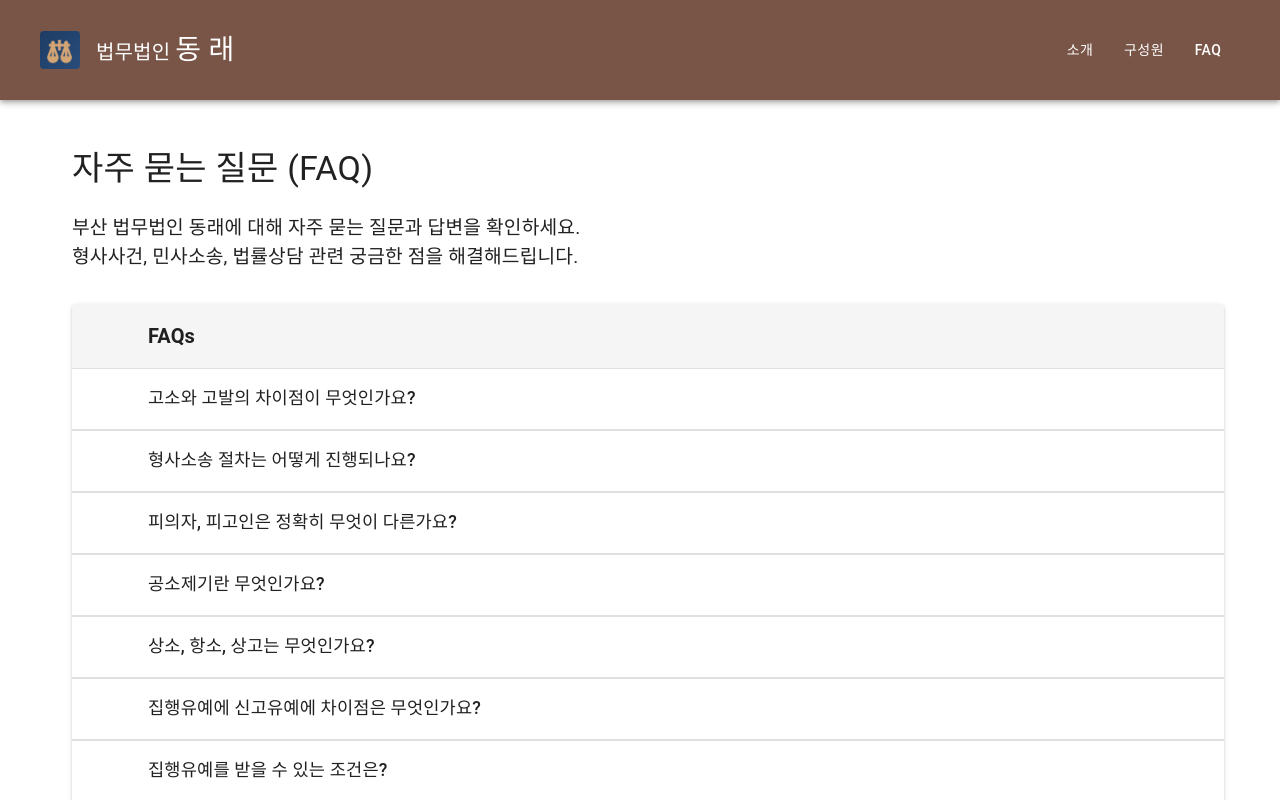
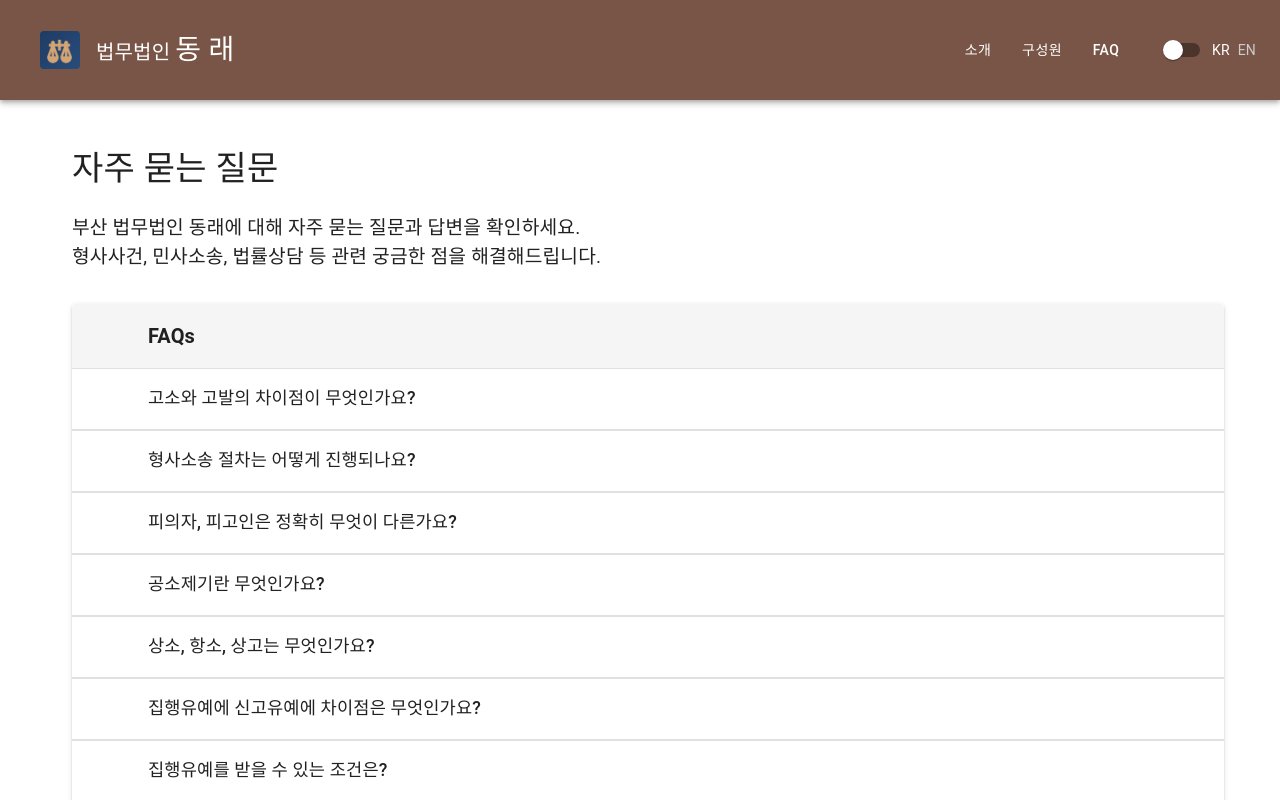
Before and after one commit to minyyi/dongrae, a React (Vite) app: page /faq in a window 1280 px wide. Shown: the top 800 px of the page. Built offline with nearby package versions, Linux system fonts and the light colour scheme; some icons are missing.

Commit message:
영어버전 추가

```diff
--- a/src/components/FaqTable.jsx
+++ b/src/components/FaqTable.jsx
@@ -14,6 +14,7 @@ import Typography from "@mui/material/Typography";
 import Paper from "@mui/material/Paper";
 import KeyboardArrowDownIcon from "@mui/icons-material/KeyboardArrowDown";
 import KeyboardArrowUpIcon from "@mui/icons-material/KeyboardArrowUp";
+import { getCurrentLanguage, getLanguageText } from "../utils/language";
 
 const Row = (props) => {
   const { row, index } = props;
@@ -68,7 +69,7 @@ const Row = (props) => {
                 gutterBottom
                 sx={{ color: "#3A6D8C", mb: 1, fontSize: "1rem" }}
               >
-                답변
+                {getLanguageText("답변", "Answer")}
               </Typography>
               <Typography
                 variant="body1"
@@ -192,7 +193,33 @@ export const faqData = [
   },
 ];
 
+export const faqDataEn = [
+  {
+    Q: "What is the difference between accusation and denunciation?",
+    A: "An accusation is when a person with the right to accuse, namely the 'victim who suffered from the crime' or 'a person with a certain relationship with the victim,' reports criminal facts to investigative agencies (prosecutors, police, labor inspectors, etc.) to seek punishment of the perpetrator.\n\nA denunciation is when someone other than the accuser and the perpetrator reports criminal facts to investigative agencies and expresses their intention to seek punishment of the perpetrator. A simple damage report cannot constitute a denunciation.\n\nSimply put, an accusation is made directly by the victim or accuser of a criminal case, while a denunciation is made by a third party.",
+  },
+  {
+    Q: "How does criminal litigation proceed?",
+    A: "Criminal litigation generally proceeds in the following steps:\n\n1. Investigation stage: Investigation by police or prosecutors\n2. Indictment stage: Prosecutor's decision on whether to indict\n3. Trial stage: Court proceedings\n4. Judgment stage: Court's final judgment\n\nAt each stage, the rights of suspects/defendants are guaranteed, and they have the right to legal assistance.",
+  },
+  {
+    Q: "What exactly is the difference between a suspect and a defendant?",
+    A: "The differences between suspects and defendants are as follows:\n\n• Suspect: A person who becomes the subject of investigation by investigative agencies (police, prosecutors)\n• Defendant: A person who is indicted by prosecutors and stands trial in court\n\nIn other words, they are called 'suspects' during the investigation stage and 'defendants' during the trial stage.",
+  },
+  {
+    Q: "What legal services do you provide?",
+    A: "Dongrae Law Firm provides comprehensive legal services including:\n\n• Civil Litigation: Contract disputes, damages, real estate disputes\n• Criminal Defense: Criminal case defense, arrest warrant response\n• Corporate Law: Contract drafting, legal consultation, corporate consulting\n• Family Law: Divorce, custody, inheritance matters\n• Real Estate Law: Property transactions, disputes, registration\n\nWe serve clients throughout Busan Metropolitan City with experienced attorneys.",
+  },
+  {
+    Q: "How can I schedule a consultation?",
+    A: "You can schedule a consultation through the following methods:\n\n• Phone: Call 051-507-7000 during business hours\n• Online: Submit a consultation request through our website\n• Visit: Walk-in consultations available during office hours\n\nOffice Hours: Monday to Friday, 9:00 AM to 6:00 PM\nLocation: Seheon Building 5F, 1490-3 Geoje 1-dong, Yeonje-gu, Busan\n\nInitial consultations are free of charge.",
+  },
+];
+
 const FaqTable = () => {
+  const currentLang = getCurrentLanguage();
+  const currentFaqData = currentLang === "en" ? faqDataEn : faqData;
+
   return (
     <section aria-labelledby="faq-heading">
       <TableContainer
@@ -203,7 +230,7 @@ const FaqTable = () => {
           boxShadow: 2,
         }}
       >
-        <Table aria-label="자주 묻는 질문 테이블">
+        <Table aria-label="faq table">
           <TableHead>
             <TableRow sx={{ backgroundColor: "#f5f5f5" }}>
               <TableCell sx={{ width: 50 }} />
@@ -220,7 +247,7 @@ const FaqTable = () => {
             </TableRow>
           </TableHead>
           <TableBody>
-            {faqData.map((faq, index) => (
+            {currentFaqData.map((faq, index) => (
               <Row key={index} row={faq} index={index} />
             ))}
           </TableBody>
--- a/src/layout/Layout.jsx
+++ b/src/layout/Layout.jsx
@@ -1,4 +1,3 @@
-import React from "react";
 import NavBar from "./navBar/NavBar";
 import Footer from "./footer/Footer";
 import { Box } from "@mui/material";
@@ -19,7 +18,6 @@ const Layout = ({ children }) => {
           flexGrow: 1,
           display: "flex",
           flexDirection: "column",
-          mb: 4,
         }}
       >
         {children}
--- a/src/layout/navBar/NavBar.jsx
+++ b/src/layout/navBar/NavBar.jsx
@@ -1,25 +1,52 @@
+import { useState, useEffect } from "react";
 import { useLocation, useNavigate } from "react-router-dom";
 import AppBar from "@mui/material/AppBar";
 import Box from "@mui/material/Box";
 import Button from "@mui/material/Button";
 import Toolbar from "@mui/material/Toolbar";
 import Typography from "@mui/material/Typography";
+import Switch from "@mui/material/Switch";
+import FormControlLabel from "@mui/material/FormControlLabel";
+import {
+  getCurrentLanguage,
+  switchLanguage,
+  getLanguageText,
+} from "../../utils/language";
 
 const NavBar = () => {
   const navigate = useNavigate();
   const clickLogo = () => {
     navigate("/");
   };
-  const location = useLocation(); // 현재 경로 가져오기
-  // const isLandingPage = location.pathname === "/landing"; // LandingPage 여부 확인
+  const location = useLocation();
+  const [currentLang, setCurrentLang] = useState("ko");
+
+  useEffect(() => {
+    setCurrentLang(getCurrentLanguage());
+  }, []);
+
   const pages = [
-    { name: "소개", path: "/info" },
-    { name: "구성원", path: "/members" },
-    { name: "FAQ", path: "/faq" },
+    {
+      name: getLanguageText("소개", "About"),
+      path: "/info",
+    },
+    {
+      name: getLanguageText("구성원", "Members"),
+      path: "/members",
+    },
+    {
+      name: getLanguageText("FAQ", "FAQ"),
+      path: "/faq",
+    },
   ];
 
   const handlePageClick = (path) => {
     navigate(path);
+  };
+
+  const handleLanguageToggle = () => {
+    const newLang = currentLang === "ko" ? "en" : "ko";
+    switchLanguage(newLang);
   };
 
   return (
@@ -51,7 +78,10 @@ const NavBar = () => {
           >
             <img
               src="/favicon.png"
-              alt="logo"
+              alt={getLanguageText(
+                "법무법인 동래 로고",
+                "Dongrae Law Firm Logo"
+              )}
               itemProp="logo"
               style={{
                 width: "40px",
@@ -68,7 +98,14 @@ const NavBar = () => {
                 ml: 2,
               }}
             >
-              법무법인 <span style={{ fontSize: "28px" }}>동 래</span>
+              {getLanguageText(
+                <>
+                  법무법인 <span style={{ fontSize: "28px" }}>동 래</span>
+                </>,
+                <>
+                  <span style={{ fontSize: "28px" }}>Dongrae</span> Law Firm
+                </>
+              )}{" "}
             </Typography>
           </Box>
 
@@ -89,7 +126,6 @@ const NavBar = () => {
                   color: "inherit",
                   textDecoration: "none",
                   display: "flex",
-                  // 클릭 효과 제거
                   "&:active": {
                     transform: "none",
                     boxShadow: "none",
@@ -98,17 +134,13 @@ const NavBar = () => {
                     outline: "none",
                     boxShadow: "none",
                   },
-                  // hover 효과 개선
                   "&:hover": {
                     boxShadow: "0px 1px 4px rgba(0, 0, 0, 0.12)",
-                    transform: "translateY(-1px)", // scale 대신 위로 살짝 이동
-                    fontSize: "1.02em", // 글자 크기를 직접 조정
+                    transform: "translateY(-1px)",
+                    fontSize: "1.02em",
                   },
-                  // 부드러운 전환 효과
-                  transition: "all 0.15s ease-out", // 시간 단축하고 ease-out 사용
-                  // 기본 상태
+                  transition: "all 0.15s ease-out",
                   boxShadow: "none",
-                  // 텍스트 선명도 보장
                   fontSmooth: "always",
                   WebkitFontSmoothing: "antialiased",
                   MozOsxFontSmoothing: "grayscale",
@@ -119,6 +151,47 @@ const NavBar = () => {
             ))}
           </Box>
           {/* <Button color="inherit">Login</Button> */}
+
+          {/* 언어 토글 스위치 */}
+          <FormControlLabel
+            control={
+              <Switch
+                checked={currentLang === "en"}
+                onChange={handleLanguageToggle}
+                sx={{
+                  "& .MuiSwitch-switchBase.Mui-checked": {
+                    color: "#d4af37",
+                  },
+                  "& .MuiSwitch-switchBase.Mui-checked + .MuiSwitch-track": {
+                    backgroundColor: "#d4af37",
+                  },
+                }}
+              />
+            }
+            label={
+              <Box sx={{ display: "flex", alignItems: "center", gap: 1 }}>
+                <Typography
+                  variant="body2"
+                  sx={{ color: currentLang === "ko" ? "#fff" : "#ccc" }}
+                >
+                  KR
+                </Typography>
+                <Typography
+                  variant="body2"
+                  sx={{ color: currentLang === "en" ? "#fff" : "#ccc" }}
+                >
+                  EN
+                </Typography>
+              </Box>
+            }
+            sx={{
+              margin: 0,
+              "& .MuiFormControlLabel-label": {
+                fontSize: "0.875rem",
+              },
+            }}
+          />
+          {/* </Box> */}
         </Toolbar>
       </AppBar>
     </Box>
--- a/src/pages/FaqPage.jsx
+++ b/src/pages/FaqPage.jsx
@@ -2,9 +2,12 @@
 import { useEffect } from "react";
 import CommonContainer from "../components/CommonContainer";
 import { Typography, Box } from "@mui/material";
-import FaqTable, { faqData } from "../components/FaqTable"; // faqData import 추가
+import FaqTable, { faqData, faqDataEn } from "../components/FaqTable";
+import { getCurrentLanguage, getLanguageText } from "../utils/language";
 
 const FaqPage = () => {
+  const currentLang = getCurrentLanguage();
+  const currentFaqData = currentLang === "en" ? faqDataEn : faqData;
   // JSON-LD 스키마 추가
   useEffect(() => {
     const faqJsonLd = {
@@ -36,21 +39,24 @@ const FaqPage = () => {
         }
       });
     };
-  }, []);
+  }, [currentFaqData]);
 
   return (
     <CommonContainer>
       <Typography component="h1" variant="h4">
-        자주 묻는 질문 (FAQ)
+        {getLanguageText("자주 묻는 질문", "Frequently Asked Questions")}
       </Typography>
       <br />
       <Typography
         component="h2"
         sx={{ fontSize: "1.2rem", whiteSpace: "pre-line" }}
       >
-        부산 법무법인 동래에 대해 자주 묻는 질문과 답변을 확인하세요.
-        <br />
-        형사사건, 민사소송, 법률상담 관련 궁금한 점을 해결해드립니다.
+        {getLanguageText(
+          `부산 법무법인 동래에 대해 자주 묻는 질문과 답변을 확인하세요.
+형사사건, 민사소송, 법률상담 등 관련 궁금한 점을 해결해드립니다.`,
+          `Check out frequently asked questions and answers about Dongrae Law Firm in Busan.
+We solve your questions related to criminal cases, civil litigation, and legal consultation.`
+        )}
       </Typography>
       <Box>
         <FaqTable />
--- a/src/pages/Info.jsx
+++ b/src/pages/Info.jsx
@@ -1,25 +1,30 @@
 import { Typography } from "@mui/material";
 import CommonContainer from "../components/CommonContainer";
+import { getLanguageText, getCurrentLanguage } from "../utils/language";
 
 const Info = () => {
+  const currentLang = getCurrentLanguage();
   return (
     <CommonContainer>
       <Typography component="h1" variant="h4">
-        법률, 그 이상의 가치를 추구합니다
+        {getLanguageText(
+          "법률, 그 이상의 가치를 추구합니다",
+          "Pursuing Values Beyond Law"
+        )}
       </Typography>
       <br />
       <Typography
         component="h2"
         sx={{ fontSize: "1.2rem", whiteSpace: "pre-line" }}
       >
-        법무법인 동래는 1995년 부산에 설립되어 지역 밀착형 법률 서비스를
-        제공하고 있는 중소규모 로펌입니다.
-        <br />
-        이태환 대표 변호사님은 민·형사 및 건설·의료 등 다양한 분야를 다루며,
-        공공기관 고문 변호사의 경험도 갖추고 있습니다.
-        <br />
-        부산지역에서 근무하며 균형 있는 업무와 생활을 원하는 분께 적합한
-        로펌입니다.
+        {getLanguageText(
+          `법무법인 동래는 1995년 부산에 설립되어 지역 밀착형 법률 서비스를 제공하고 있는 중소규모 로펌입니다.
+이태환 대표 변호사님은 민·형사 및 건설·의료 등 다양한 분야를 다루며, 공공기관 고문 변호사의 경험도 갖추고 있습니다.
+부산지역에서 근무하며 균형 있는 업무와 생활을 원하는 분께 적합한 로펌입니다.`,
+          `Dongrae Law Firm was established in Busan in 1995 and is a small to medium-sized law firm providing community-focused legal services.
+Attorney Lee Taehwan, the representative lawyer, handles various fields including civil, criminal, construction, and medical law, and has experience as a legal advisor for public institutions.
+This is a law firm suitable for those who want to work in the Busan area with a balanced work and life.`
+        )}
       </Typography>
     </CommonContainer>
   );
--- a/src/pages/LandingPage.jsx
+++ b/src/pages/LandingPage.jsx
@@ -9,6 +9,7 @@ import {
   DialogContent,
   DialogActions,
 } from "@mui/material";
+import { getCurrentLanguage, getLanguageText } from "../utils/language";
 
 // 완전히 새로운 스타일 컴포넌트들 (DOM에 불필요한 props 전달 방지)
 const GeometricShape = styled("div", {
@@ -88,52 +89,68 @@ const generateFixedParticles = () => {
 };
 
 const HeroSection = () => {
+  const currentLang = getCurrentLanguage();
+
   useEffect(() => {
     const organizationSchema = {
       "@context": "https://schema.org",
       "@type": "LegalService",
-      name: "법무법인 동래",
-      alternateName: "부산 법무법인 동래",
-      url: "https://www.dongraelaw.shop/",
+      name: currentLang === "en" ? "Dongrae Law Firm" : "법무법인 동래",
+      alternateName:
+        currentLang === "en" ? "Busan Dongrae Law Firm" : "부산 법무법인 동래",
+      url:
+        currentLang === "en"
+          ? "https://en.dongraelaw.shop/"
+          : "https://ko.dongraelaw.shop/",
       logo: "https://www.dongraelaw.shop/logo.png",
       telephone: "051-507-7000",
       address: {
         "@type": "PostalAddress",
-        streetAddress: "거제1동 1490‑3 세헌빌딩 5층",
-        addressLocality: "부산광역시",
-        addressRegion: "연제구",
+        streetAddress: "Seheon Building 5F, 1490-3 Geoje 1-dong",
+        addressLocality: "Busan",
+        addressRegion: "Yeonje-gu",
         postalCode: "47500",
         addressCountry: "KR",
       },
-      areaServed: "부산광역시",
+      areaServed:
+        currentLang === "en" ? "Busan Metropolitan City" : "부산광역시",
       openingHours: "Mo-Fr 09:00-18:00",
       priceRange: "$$",
       hasOfferCatalog: {
         "@type": "OfferCatalog",
-        name: "법률 서비스",
+        name: currentLang === "en" ? "Legal Services" : "법률 서비스",
         itemListElement: [
           {
             "@type": "Offer",
             itemOffered: {
               "@type": "Service",
-              name: "민사소송",
-              description: "계약분쟁, 손해배상, 부동산분쟁 전문",
+              name: currentLang === "en" ? "Civil Litigation" : "민사소송",
+              description:
+                currentLang === "en"
+                  ? "Contract disputes, damages, real estate disputes"
+                  : "계약분쟁, 손해배상, 부동산분쟁 전문",
             },
           },
           {
             "@type": "Offer",
             itemOffered: {
               "@type": "Service",
-              name: "형사변호",
-              description: "형사사건 전문 변호, 구속영장 대응",
+              name: currentLang === "en" ? "Criminal Defense" : "형사변호",
+              description:
+                currentLang === "en"
+                  ? "Criminal case defense, arrest warrant response"
+                  : "형사사건 전문 변호, 구속영장 대응",
             },
           },
           {
             "@type": "Offer",
             itemOffered: {
               "@type": "Service",
-              name: "기업법무",
-              description: "계약서 작성, 법률 자문, 기업 컨설팅",
+              name: currentLang === "en" ? "Corporate Law" : "기업법무",
+              description:
+                currentLang === "en"
+                  ? "Contract drafting, legal consultation, corporate consulting"
+                  : "계약서 작성, 법률 자문, 기업 컨설팅",
             },
           },
         ],
@@ -150,12 +167,12 @@ const HeroSection = () => {
         'script[type="application/ld+json"]'
       );
       scripts.forEach((s) => {
-        if (s.text.includes('"name":"법무법인 동래"')) {
+        if (s.text.includes('"@type":"LegalService"')) {
           document.head.removeChild(s);
         }
       });
     };
-  }, []);
+  }, [currentLang]);
 
   const heroRef = useRef(null);
   const [particles, setParticles] = useState([]);
@@ -373,7 +390,7 @@ const HeroSection = () => {
               mb: 6,
             }}
           >
-            법무법인 동래
+            {getLanguageText("법무법인 동래", "Dongrae Law Firm")}
           </Typography>
         </Box>
 
@@ -391,9 +408,18 @@ const HeroSection = () => {
             lineHeight: 1.4,
           }}
         >
+          {getLanguageText(
+            <>
               신뢰할 수 있는
               <br />
               법률 파트너
+            </>,
+            <>
+              Trusted
+              <br />
+              Legal Partner
+            </>
+          )}
         </Typography>
 
         <Typography
@@ -409,9 +435,20 @@ const HeroSection = () => {
             fontWeight: 300,
           }}
         >
+          {getLanguageText(
+            <>
               전문성과 경험을 바탕으로 최고의 법률 서비스를 제공합니다
               <br />
               기업법무 • 민사소송 • 형사변호 • 국제거래
+            </>,
+            <>
+              Providing the best legal services based on expertise and
+              experience
+              <br />
+              Corporate Law • Civil Litigation • Criminal Defense •
+              International Trade
+            </>
+          )}{" "}
         </Typography>
 
         <div
@@ -426,7 +463,10 @@ const HeroSection = () => {
           <Button
             variant="contained"
             onClick={() => setOpen(true)}
-            aria-label="무료 상담 신청하기"
+            aria-label={getLanguageText(
+              "무료 상담 신청하기",
+              "Request Free Consultation"
+            )}
             sx={{
               padding: "18px 40px",
               background: "linear-gradient(45deg, #d4af37, #f1c40f)",
@@ -460,40 +500,10 @@ const HeroSection = () => {
               },
             }}
           >
-            무료 상담 신청
+            {getLanguageText("무료 상담 신청", "Free Consultation")}
           </Button>
         </div>
       </Box>
-
-      {/* 스크롤 인디케이터 */}
-      {/* {isClient && (
-        <div
-          className="scroll-indicator"
-          aria-hidden="true"
-          role="presentation"
-          style={{
-            position: "absolute",
-            bottom: "30px",
-            left: "50%",
-            transform: "translateX(-50%)",
-            opacity: 0,
-            animation: "fadeIn 5s ease-out 5s forwards",
-            pointerEvents: "none",
-          }}
-        >
-          <div
-            className="scroll-arrow"
-            style={{
-              width: "30px",
-              height: "30px",
-              borderRight: "2px solid #d4af37",
-              borderBottom: "2px solid #d4af37",
-              transform: "rotate(45deg)",
-              animation: "bounce 2s infinite",
-            }}
-          />
-        </div>
-      )} */}
 
       {/* 상담 신청 다이얼로그 */}
       <Dialog
@@ -509,16 +519,19 @@ const HeroSection = () => {
           aria-label="051-507-7000번으로 즉시 전화상담"
           id="consultation-dialog-title"
         >
-          무료 상담 신청
+          {getLanguageText("무료 상담 신청", "Free Consultation Request")}
         </DialogTitle>
         <DialogContent>
           <Typography id="consultation-dialog-description">
-            상담 문의: 051-507-7000
+            {getLanguageText(
+              "상담 문의: 051-507-7000",
+              "Consultation Inquiry: 051-507-7000"
+            )}
           </Typography>
         </DialogContent>
         <DialogActions>
           <Button onClick={handleCloseDialog} color="inherit" type="button">
-            닫기
+            {getLanguageText("닫기", "Close")}
           </Button>
           <Button
             onClick={handleCallPhone}
@@ -527,7 +540,7 @@ const HeroSection = () => {
             type="button"
             aria-label="051-507-7000번으로 전화 걸기"
           >
-            전화걸기
+            {getLanguageText("전화걸기", "Call Now")}
           </Button>
         </DialogActions>
       </Dialog>
--- a/src/pages/Members.jsx
+++ b/src/pages/Members.jsx
@@ -1,33 +1,50 @@
 import { Typography, Box, Paper } from "@mui/material";
 import CommonContainer from "../components/CommonContainer";
 import { useTheme } from "@mui/material/styles";
+import { getCurrentLanguage, getLanguageText } from "../utils/language";
 
 const Members = () => {
   const theme = useTheme();
+  const currentLang = getCurrentLanguage();
   //   const isMobile = useMediaQuery(theme.breakpoints.down("sm"));
   const members = [
     {
-      name: "이태환 \n대표 변호사",
+      name: getLanguageText(
+        "이태환 \n대표 변호사",
+        "Lee Taehwan \nSenior Partner"
+      ),
       img: "/lawyer_lee.png",
-      description:
+      description: getLanguageText(
         "사법시험 35회, 연수원 25기, \n민사·형사·가사·건설·손해배상 분야 전문",
+        "Bar Exam 35th, Judicial Research and Training Institute 25th, \nSpecializing in Civil, Criminal, Family, Construction, and Damages"
+      ),
     },
     {
-      name: "최현우 \n변호사",
+      name: getLanguageText("최현우 \n변호사", "Choi Hyeonwoo \nAttorney"),
       img: "/lawyer_choi.png",
-      description: "사법시험 37회, 연수원 27기",
+      description: getLanguageText(
+        "사법시험 37회, 연수원 27기",
+        "Bar Exam 37th, Judicial Research and Training Institute 27th"
+      ),
     },
     {
-      name: "김충희 \n변호사",
+      name: getLanguageText("김충희 \n변호사", "Kim Chunghee \nAttorney"),
       img: "/lawyer_kim.png",
-      description: "사법시험 37회, 연수원 27기",
+      description: getLanguageText(
+        "사법시험 37회, 연수원 27기",
+        "Bar Exam 37th, Judicial Research and Training Institute 27th"
+      ),
     },
     {
-      name: "배경렬 \n변호사",
+      name: getLanguageText("배경렬 \n변호사", "Bae Gyeongryeol \nAttorney"),
       img: "/lawyer_bae.jpg",
-      description: "사법시험 44회, 연수원 34기",
+      description: getLanguageText(
+        "사법시험 44회, 연수원 34기",
+        "Bar Exam 44th, Judicial Research and Training Institute 34th"
+      ),
     },
   ];
+
   return (
     <CommonContainer
       sx={{
--- /dev/null
+++ b/src/utils/language.js
@@ -0,0 +1,47 @@
+// src/utils/language.js
+// 언어 감지 및 전환 유틸리티
+
+export const getCurrentLanguage = () => {
+  if (
+    window.location.hostname === "localhost" ||
+    window.location.hostname === "127.0.0.1"
+  ) {
+    return localStorage.getItem("language") || "ko";
+  }
+
+  const hostname = window.location.hostname;
+  if (hostname.startsWith("ko.")) return "ko";
+  if (hostname.startsWith("en.")) return "en";
+  return "ko"; // 기본값
+};
+
+export const switchLanguage = (targetLang) => {
+  const currentHost = window.location.hostname;
+  const protocol = window.location.protocol;
+  const pathname = window.location.pathname;
+  const search = window.location.search;
+
+  if (
+    window.location.hostname === "localhost" ||
+    window.location.hostname === "127.0.0.1"
+  ) {
+    localStorage.setItem("language", targetLang);
+    window.location.reload();
+    return;
+  }
+
+  let newHost;
+  if (targetLang === "en") {
+    newHost = currentHost.replace(/^(ko\.)?/, "en.");
+  } else {
+    newHost = currentHost.replace(/^(en\.)?/, "ko.");
+  }
+
+  const newUrl = `${protocol}//${newHost}${pathname}${search}`;
+  window.location.href = newUrl;
+};
+
+export const getLanguageText = (koreanText, englishText) => {
+  const currentLang = getCurrentLanguage();
+  return currentLang === "en" ? englishText : koreanText;
+};
```
Lines whose indentation alone changed are shown as unchanged.
